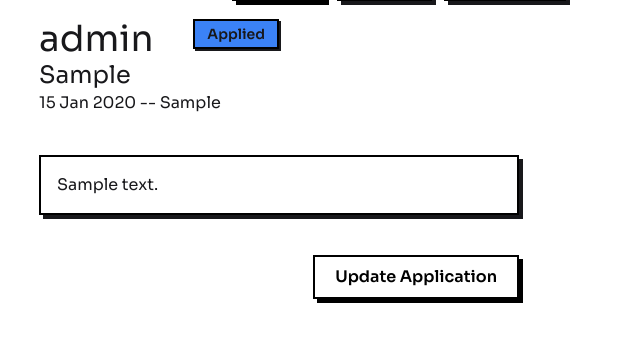
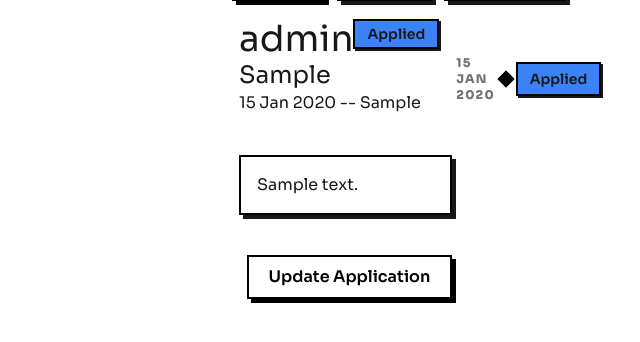
Before and after one commit to ParthTri/NextStep, a Django app: template src/templates/application.html in a window 1280 px wide. Shown: the part 63-405 px from the top of the page, without its empty margins (241-881 px from the left). Run offline with Django 5.2, Linux system fonts and the light colour scheme; data comes from the database, SQL or seed files in the repository; tables that the repository leaves empty hold one stand-in row (values such as "Sample post"); the template is opened without the code that fills it: values that come from a table or form of the project are taken from there, most other values are stand-ins (such as "Sample title", 1, 10 or a date in 2020); style sheets or scripts are compiled from the project's sources.

Commit message:
Adding application_timeline partial to show statuses update

```diff
--- a/src/templates/application.html
+++ b/src/templates/application.html
@@ -5,7 +5,7 @@
 {% endblock %}
 
 {% block content %}
-	<section class="lg:px-30 grid grid-cols-[1fr_0.5fr]">
+	<section class="px-80 grid grid-cols-[1fr_0.5fr]">
 		<div>
 			<div class="flex justify-between align-center w-1/2">
 				<h1 class="text-4xl">{{ application.role }}</h1>
@@ -40,6 +40,8 @@
 				>
 			</div>
 		</div>
-		<div></div>
+		<div>
+			{% include 'partials/application_timeline.html' with tags=application_tags %}
+		</div>
 	</section>
 {% endblock %}
--- /dev/null
+++ b/src/templates/partials/application_timeline.html
@@ -0,0 +1,32 @@
+<ul class="timeline timeline-vertical">
+	{% for tag in tags %}
+		<li>
+			{% if forloop.counter0 > 0 %}
+				<hr class="bg-black opacity-100 w-[3px]" />
+			{% endif %}
+
+			<div
+				class="timeline-start font-black uppercase text-xs tracking-widest opacity-60 py-8"
+			>
+				{{ tag.updated_at|date:"d M Y" }}
+			</div>
+
+			<div class="timeline-middle">
+				<div
+					class="w-3 h-3 bg-black border-2 border-black rotate-45"
+				></div>
+			</div>
+
+			<div class="timeline-end py-8">
+				<span
+					class="badge-neo"
+					style="background-color: #{{ tag.tag.colour }}"
+					>{{ tag.tag.name }}</span
+				>
+			</div>
+			{% if tags.count != forloop.counter %}
+				<hr class="bg-black opacity-100 w-[3px]" />
+			{% endif %}
+		</li>
+	{% endfor %}
+</ul>
```
